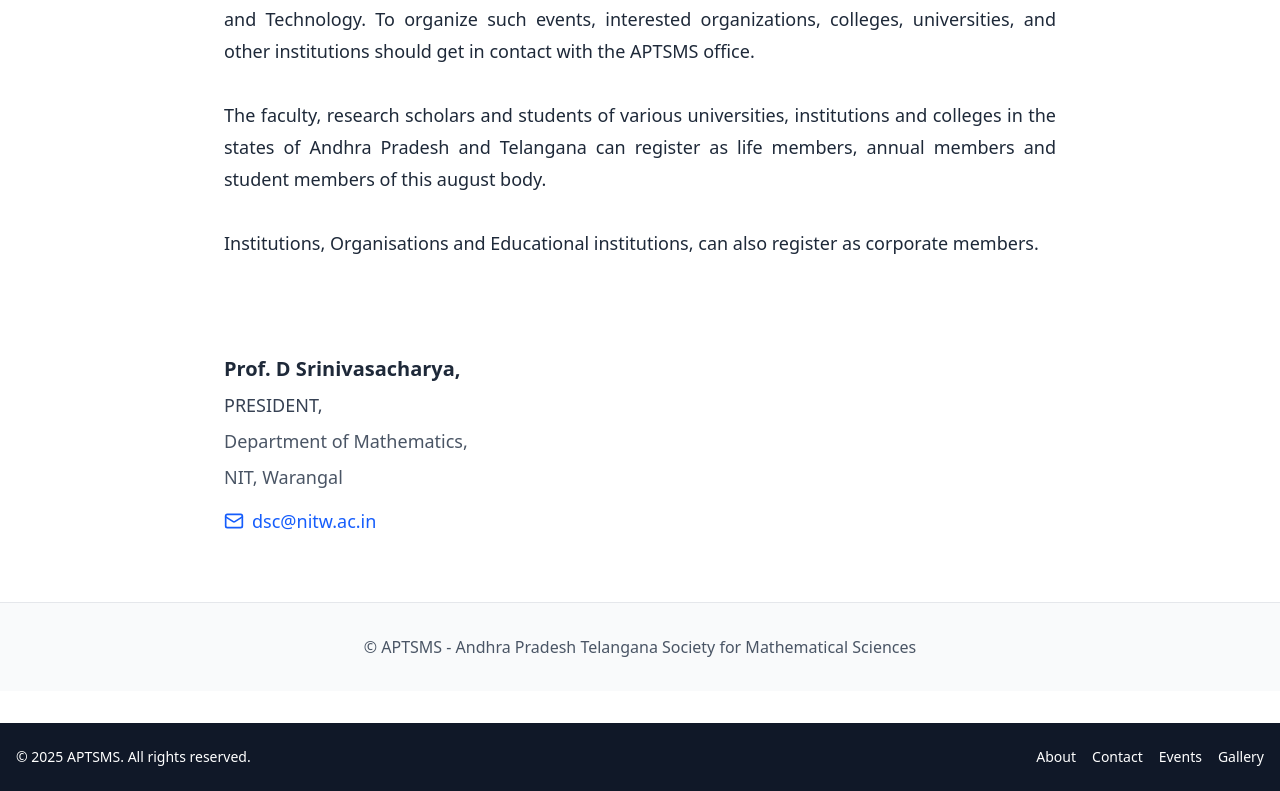
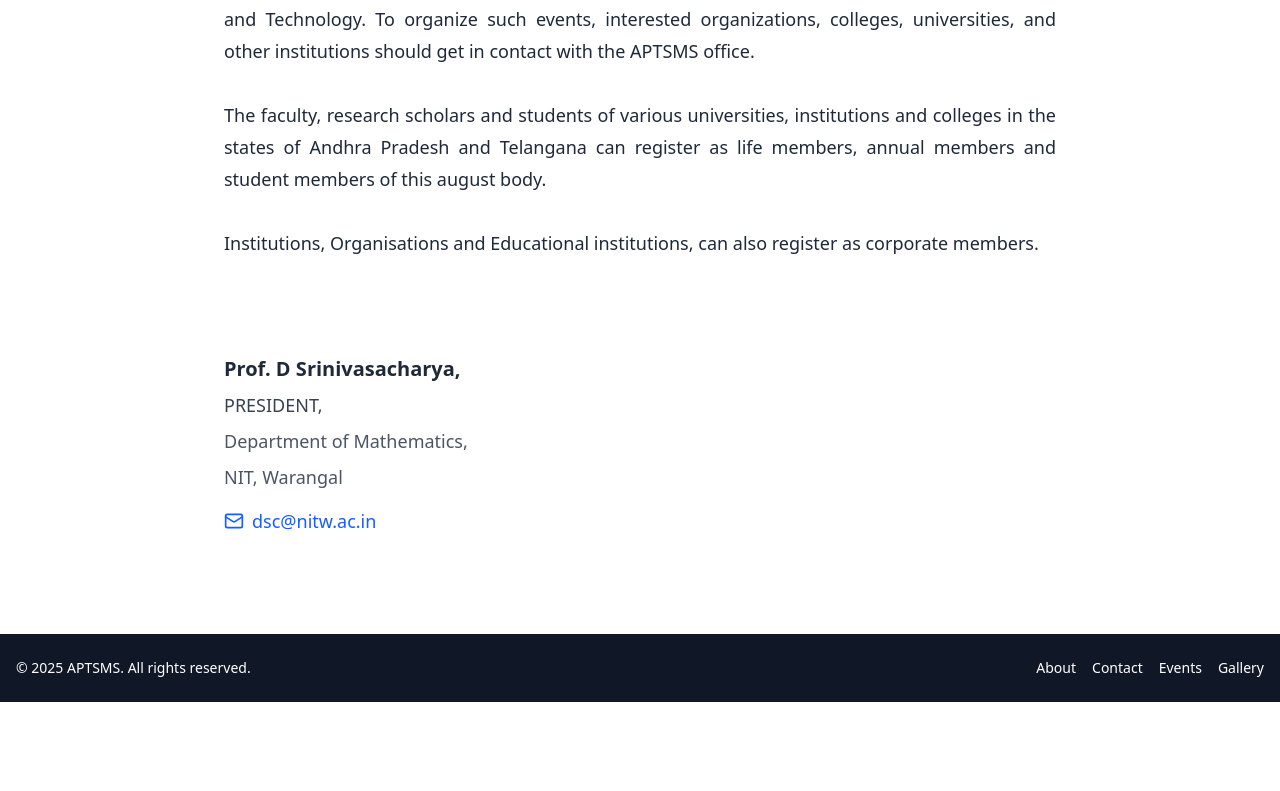
Before and after one commit to Nitin7221/aptsms-new, a React (Vite) app in the folder aptsms-new/: page /president-message in a window 1280 px wide. Shown: the part 1618-2409 px from the top of the page. After the commit the page ends 2320 px from the top, so only its background shows below. Built offline with nearby package versions, Linux system fonts and the light colour scheme.

Commit message:
removed footer from presidents message
extra footer were applied

```diff
--- a/aptsms-new/src/components/Pages/PresidentMessage.jsx
+++ b/aptsms-new/src/components/Pages/PresidentMessage.jsx
@@ -113,15 +113,6 @@
 
         </div>
       </div>
-
-      {/* Footer */}
-      <div className="bg-gray-50 py-8 border-t border-gray-200">
-        <div className="max-w-4xl mx-auto px-4 sm:px-6 lg:px-8 text-center">
-          <p className="text-gray-600">
-            © APTSMS - Andhra Pradesh Telangana Society for Mathematical Sciences
-          </p>
-        </div>
-      </div>
     </div>
   );
 };
```
